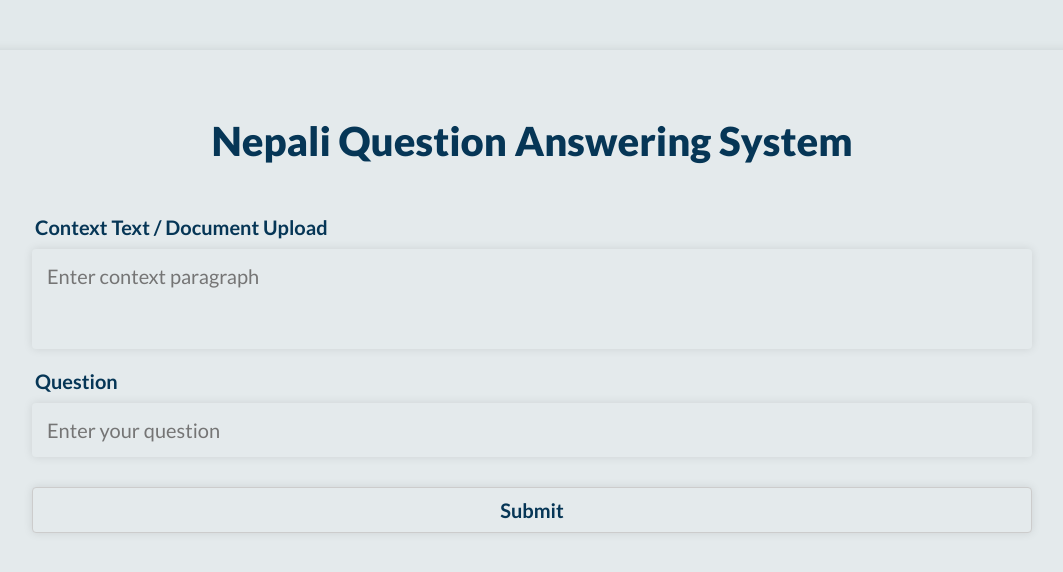
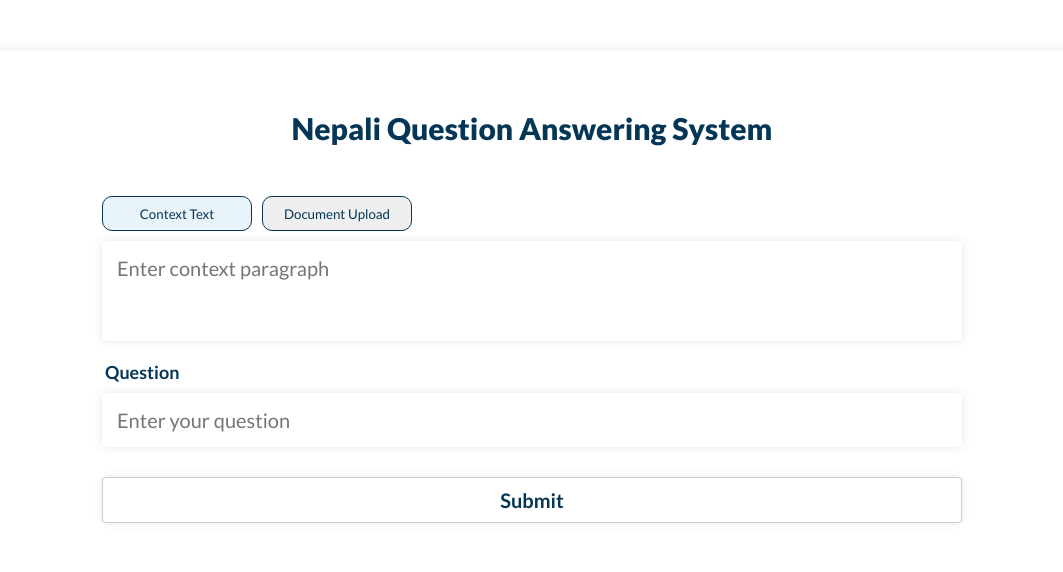
Before and after one commit to Yunika-Bajracharya/Extractive-Nepali-QA, a React (Vite) app in the folder frontend/: page / in a window 1280 px wide. Shown: the top 572 px of the page, without its empty margins (108-1171 px from the left). Built offline with nearby package versions, Linux system fonts and the light colour scheme.

Commit message:
Document Upload Done

```diff
--- a/frontend/src/components/QAComponent.css
+++ b/frontend/src/components/QAComponent.css
@@ -6,19 +6,19 @@
 }
 
 body {
-  background-color: #e2e9eb;
-  font-size: 20px;
+  font-size: 18px;
 }
 
 .container {
-  background-color: #e4eaec;
+  background-color: white;
   color: #063656;
-  max-width: 1200px;
+  max-width: 1100px;
   margin-top: 50px;
   margin-right: auto;
   margin-left: auto;
-  padding: 40px 100px;
+  padding: 40px 120px;
   box-shadow: 0 0 10px rgba(0, 0, 0, 0.1);
+  border-radius: 10px;
 }
 
 header {
@@ -28,12 +28,37 @@ header {
 
 h1 {
   font-weight: 900;
+  font-size: 30px;
+  margin-bottom: 20px;
 }
 
 .input-section {
   display: flex;
   flex-direction: column;
   margin-bottom: 20px;
+}
+
+.input-section-button {
+  display: inline-block;
+  margin-right: 10px;
+  margin-bottom: 10px;
+  width: 150px;
+  height: 35px;
+  border-radius: 10px;
+  border: 1px solid #063656;
+  /* background-color: #e8f4fa; */
+  cursor: pointer;
+  color: #063656;
+}
+
+.blue {
+  background-color: #e8f4fa;
+}
+
+.input-section-button:hover {
+  color: #0278b1;
+  font-weight: 700;
+  border: 1px solid #0278b1;
 }
 
 .input-section-heading {
@@ -50,9 +75,40 @@ h1 {
   margin-bottom: 20px;
   border-radius: 4px;
   font-size: 20px;
-  background-color: #e4eaec;
   box-shadow: 0 0 10px rgba(0, 0, 0, 0.1);
   border: none;
+}
+
+.fileupload-section {
+  height: 100px;
+  margin-bottom: 20px;
+  border-radius: 4px;
+  border: 1px dashed rgb(211, 211, 211);
+  text-align: center;
+  position: relative;
+}
+
+.fileupload-input {
+  margin: 15px 0 10px 120px;
+}
+
+.fileupload-submit {
+  position: absolute;
+  top: 70%;
+  left: 50%;
+  transform: translate(-50%, -50%);
+  padding: 6px 18px;
+  border-radius: 10px;
+  border: 1px solid #063656;
+  cursor: pointer;
+  color: #063656;
+  font-weight: 700;
+}
+
+.fileupload-submit:hover {
+  font-weight: 900;
+  color: #0278b1;
+  border: 1px solid #0278b1;
 }
 
 .input-field {
@@ -60,7 +116,6 @@ h1 {
   margin-bottom: 30px;
   border-radius: 4px;
   border: 1px solid #ccc;
-  background-color: #e4eaec;
   box-shadow: 0 0 10px rgba(0, 0, 0, 0.1);
   border: none;
   font-size: 20px;
@@ -73,7 +128,7 @@ h1 {
   cursor: pointer;
   color: #063656;
   font-weight: 700;
-  background-color: #e4eaec;
+  background-color: white;
   box-shadow: 0 0 10px rgba(0, 0, 0, 0.1);
   font-size: 20px;
   margin-bottom: 20px;
--- a/frontend/src/components/QAComponent.tsx
+++ b/frontend/src/components/QAComponent.tsx
@@ -8,6 +8,8 @@ const QAComponent = () => {
   const [answer, setAnswer] = useState<string>("");
   const [loading, setLoading] = useState<boolean>(false);
   const [error, setError] = useState<string>("");
+  const [isDocumentUpload, setIsDocumentUpload] = useState<boolean>(false);
+  const [file, setFile] = useState<File | null>(null);
 
   const handleGetAnswer = async () => {
     setLoading(true);
@@ -28,13 +30,64 @@ const QAComponent = () => {
     }
   };
 
+  const handleFileInputChange = (
+    event: React.ChangeEvent<HTMLInputElement>
+  ) => {
+    if (event.target.files) {
+      setFile(event.target.files[0]);
+    }
+  };
+
+  const handleFileUpload = async (event: React.FormEvent<HTMLFormElement>) => {
+    event.preventDefault();
+
+    const formData = new FormData();
+    file && formData.append("file_upload", file);
+
+    try {
+      const fileupload_endpoint = "http://127.0.0.1:8000/uploadfile/";
+
+      const response = await fetch(fileupload_endpoint, {
+        method: "POST",
+        body: formData,
+      });
+
+      if (response.ok) {
+        console.log("File upload success");
+      } else {
+        console.log("Failed to upload file");
+      }
+    } catch (error) {
+      console.log(error);
+    }
+  };
+
   return (
     <div className="container">
       <header>
         <h1>Nepali Question Answering System</h1>
       </header>
       <section className="input-section">
-        <p className="input-section-heading">Context Text / Document Upload</p>
+        <div>
+          <button
+            className={`input-section-button ${
+              !isDocumentUpload ? "blue" : ""
+            }`}
+            onClick={() => {
+              setIsDocumentUpload(false);
+            }}
+          >
+            Context Text
+          </button>
+          <button
+            className={`input-section-button ${isDocumentUpload ? "blue" : ""}`}
+            onClick={() => setIsDocumentUpload(true)}
+          >
+            Document Upload
+          </button>
+        </div>
+
+        {!isDocumentUpload ? (
           <textarea
             className="context-field"
             placeholder="Enter context paragraph"
@@ -48,6 +101,20 @@ const QAComponent = () => {
               target.style.height = `${target.scrollHeight}px`;
             }}
           />
+        ) : (
+          <div className="fileupload-section">
+            <form onSubmit={handleFileUpload}>
+              <input
+                type="file"
+                onChange={handleFileInputChange}
+                className="fileupload-input"
+              />
+              <button type="submit" className="fileupload-submit">
+                Upload
+              </button>
+            </form>
+          </div>
+        )}
         <p className="input-section-heading">Question</p>
         <input
           className="input-field"
```
Also changed, not shown: 2 other files (tests, documents, lock files or other folders). Lines whose indentation alone changed are shown as unchanged.
